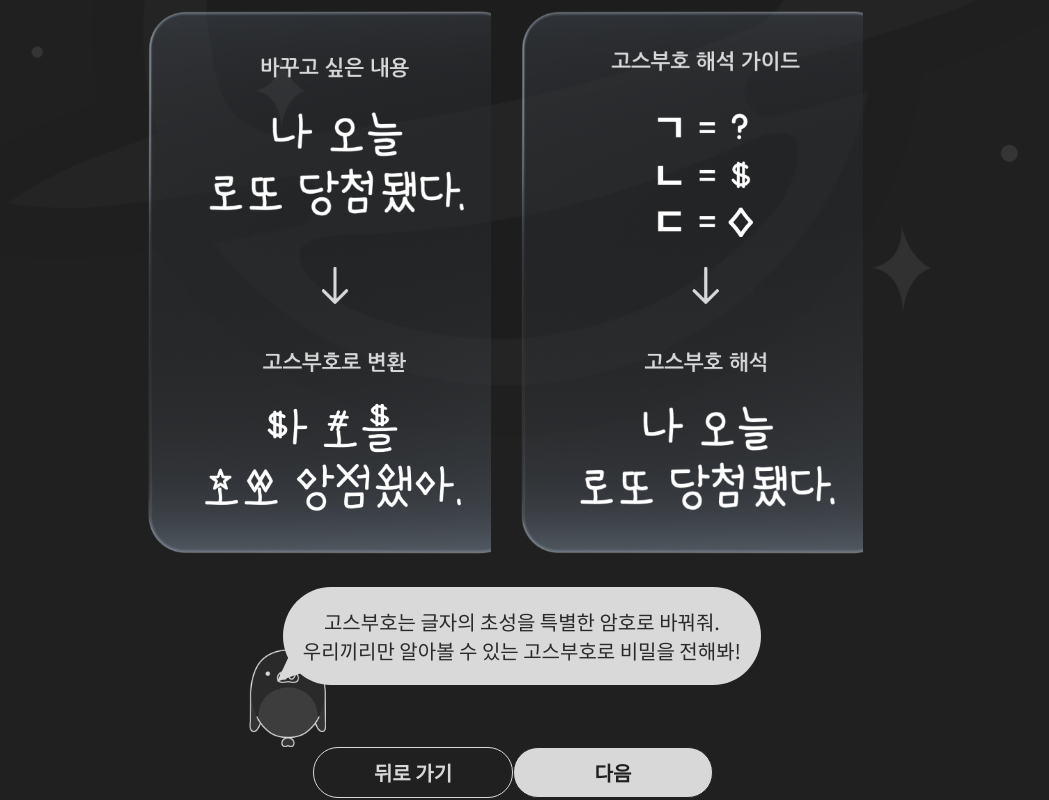
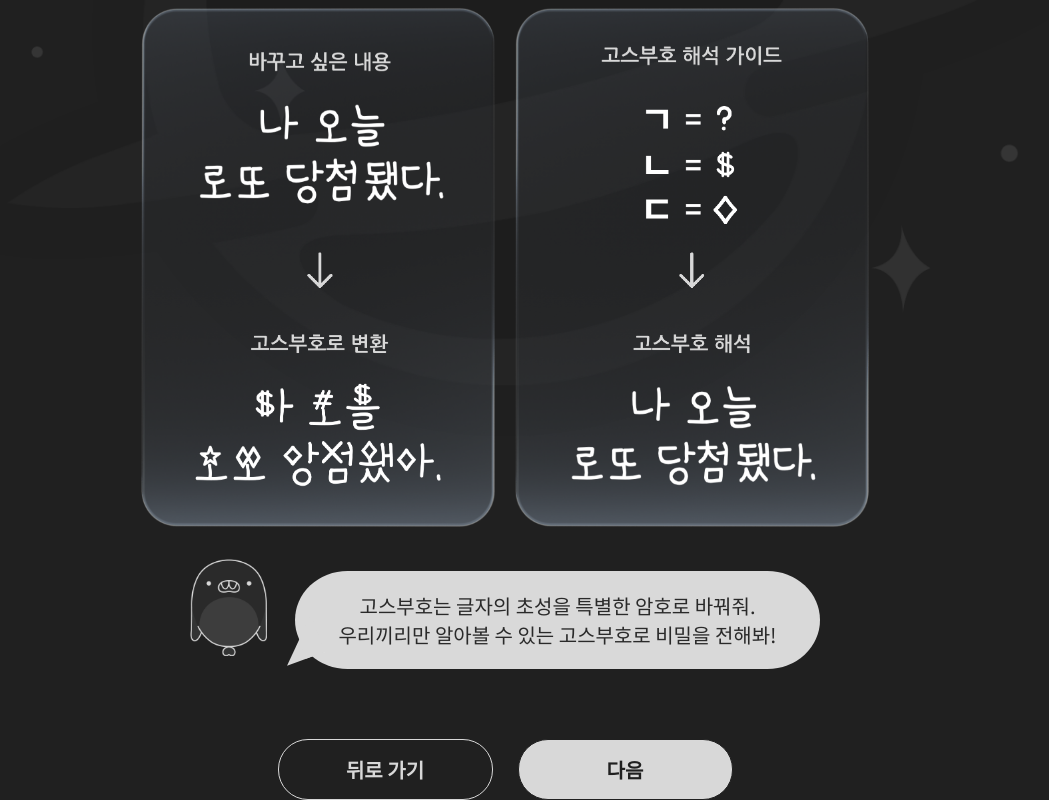
Before and after one commit to hyoie99/React-TeamProject_WhaleSecret, a React (Create React App) app: page /React-Teamproject_WhaleSecret/ghost_page/explain in a window 1280 px wide. Shown: the whole page, without its empty margins (135-1184 px from the left). Built offline with nearby package versions, Linux system fonts and the light colour scheme; a web font is replaced by a local one.

Commit message:
edit UI desgin

```diff
--- a/src/css/createForm_style.module.css
+++ b/src/css/createForm_style.module.css
@@ -12,7 +12,7 @@
 
 .main_div {
   width: 100%;
-  height: 95%;
+  height: 878px;
 
   display: flex;
   flex-direction: column;
@@ -22,8 +22,8 @@
 .input_div {
   /* width: 800px;
   height: 555px; */
-  width: 57%;
-  height: 73%;
+  width: 948px;
+  height: 657px;
   background-image: url("../Img/bg_input.png");
   background-size: cover;
   background-repeat: no-repeat;
@@ -68,30 +68,30 @@
 
 .btns {
   /* background-color: yellowgreen; */
-  width: 50%;
+  width: 455px;
   display: flex;
   justify-content: space-between;
 }
 .btn_back {
-  width: 200px;
+  width: 215px;
   font-size: 20px;
   /* font-weight: bold; */
-  padding: 10px;
+  padding: 15px 40px;
   border: 1px solid #d9d9d9;
-  border-radius: 25px;
+  border-radius: 30px;
   background-color: transparent;
   color: #d9d9d9;
   cursor: pointer;
   font-family: "Noto Sans KR", sans-serif;
 }
 .btn_trans {
-  width: 200px;
+  width: 215px;
   font-size: 20px;
   /* font-weight: bold; */
-  padding: 10px;
+  padding: 15px 40px;
   border-radius: 25px;
   border: 1px solid #202020;
-  border-radius: 25px;
+  border-radius: 30px;
   background-color: #d9d9d9;
   color: #202020;
   cursor: pointer;
@@ -100,8 +100,8 @@
 
 .ghost_whale_div {
   /* background-color: violet; */
-  width: 31.5%;
-  height: 23%;
+  width: 550px;
+  height: 181px;
 
   display: flex;
   justify-content: center;
@@ -119,7 +119,8 @@
   font-size: 20px;
   color: #2a2a2a;
 
-  padding: 20px 30px;
+  width: 444px;
+  padding: 30px;
   border-radius: 15% / 50%;
   z-index: 1;
 }
--- a/src/css/explain_style.module.css
+++ b/src/css/explain_style.module.css
@@ -1,4 +1,8 @@
 @import url("https://fonts.googleapis.com/css2?family=Noto+Sans+KR&display=swap");
+
+* {
+  box-sizing: border-box;
+}
 
 .main_div {
   width: 100vw;
@@ -18,22 +22,25 @@
 
 .explain_card_div {
   /* background-color: blue; */
-  width: 56%;
-  height: 73%;
+  /* width: 56%;
+  height: 73%; */
+  width: 730px;
   display: flex;
   justify-content: space-between;
-  padding-bottom: 25px;
+  padding-bottom: 36px;
 }
 .ex_card1 {
-  width: 48%;
-  height: 100%;
+  width: 357px;
+  height: 535px;
+  padding: 0 20px;
   background-image: url("../Img/ex_card1.png");
   background-repeat: no-repeat;
   background-size: cover;
 }
 .ex_card2 {
-  width: 48%;
-  height: 100%;
+  width: 357px;
+  height: 535px;
+  padding: 0 8px;
   background-image: url("../Img/ex_card2.png");
   background-repeat: no-repeat;
   background-size: cover;
@@ -80,14 +87,17 @@
 }
 
 .explain_div {
-  width: 40%;
-  height: 20%;
+  /* width: 40%;
+  height: 20%; */
+  width: 630px;
+  height: 170px;
   display: flex;
   justify-content: center;
   position: relative;
   /* flex-direction: column; */
 }
 .explain_text {
+  width: 525px;
   position: absolute;
   right: 0;
   top: 0;
@@ -121,18 +131,19 @@
 }
 
 .btns {
-  width: 30%;
+  width: 455px;
   display: flex;
   justify-content: space-between;
+  padding-top: 83px;
 }
 .btn_back {
   font-weight: bold;
   font-size: 20px;
   box-sizing: border-box;
-  width: 200px;
-  padding: 10px 40px;
+  width: 215px;
+  padding: 15px 40px;
   border: #d8d8d8 1px solid;
-  border-radius: 25px;
+  border-radius: 30px;
   color: #d8d8d8;
   background-color: transparent;
   cursor: pointer;
@@ -142,10 +153,10 @@
   font-weight: bold;
   font-size: 20px;
   box-sizing: border-box;
-  width: 200px;
-  padding: 10px 40px;
+  width: 215px;
+  padding: 15px 40px;
   border: #202020 1px solid;
-  border-radius: 25px;
+  border-radius: 30px;
   color: #202020;
   background-color: #d8d8d8;
   cursor: pointer;
--- a/src/css/ghost_style.module.css
+++ b/src/css/ghost_style.module.css
@@ -64,13 +64,13 @@
 .ghost_whale_img {
   width: 77px;
   /* height: 100px; */
-  padding: 50px 0 30px 0;
+  padding: 50px 0 50px 0;
   /* filter: brightness(0) invert(1); */
   /* animation: move_whale 4s infinite linear; */
 }
 
 .ghost_btns {
-  width: 35%;
+  width: 455px;
   display: flex;
   justify-content: space-around;
   padding-top: 50px;
@@ -84,7 +84,7 @@
   border-radius: 30px;
   width: 215px;
   background-color: transparent;
-  padding: 15px 20px;
+  padding: 14px 20px;
   cursor: pointer;
   font-family: "Noto Sans KR", sans-serif;
 }
@@ -97,7 +97,7 @@
   color: #000;
   border: #000 1px solid;
   border-radius: 30px;
-  padding: 15px 20px;
+  padding: 14px 20px;
   cursor: pointer;
   font-family: "Noto Sans KR", sans-serif;
 }
--- a/src/css/main_style.module.css
+++ b/src/css/main_style.module.css
@@ -30,7 +30,7 @@
 
 .first_hidden {
   visibility: hidden;
-  width: 230px;
+  width: 300px;
   position: absolute;
   top: -30px;
   left: 140px;
@@ -38,7 +38,7 @@
 
 .next_hidden {
   opacity: 0;
-  width: 230px;
+  width: 300px;
   position: absolute;
   top: -30px;
   left: 140px;
@@ -47,7 +47,7 @@
 
 .main_whale_bubble {
   /* opacity: 0; */
-  width: 230px;
+  width: 300px;
   /* padding: 20px; */
   position: absolute;
   top: -30px;
--- a/src/css/result_style.module.css
+++ b/src/css/result_style.module.css
@@ -49,8 +49,8 @@
   background-repeat: no-repeat;
   background-size: cover;
   background-position: center;
-  width: 28%;
-  height: 72%;
+  width: 458px;
+  height: 674.73px;
   /* width: 450px;
   height: 675px; */
   animation: rotate_card 9s infinite linear;
@@ -63,11 +63,14 @@
   display: flex;
   flex-direction: column;
   justify-content: space-around;
+  align-items: center;
 }
 .card_title {
+  width: 325px;
   font-size: 24px;
   text-align: center;
   color: #d8d8d8;
+  padding-top: 60px;
 }
 .card_title_user {
   font-size: 32px;
@@ -76,10 +79,14 @@
   /* background-color: blue; */
   font-size: 36px;
   width: 400px;
-  word-break: break-all;
-  /* padding: 0 35px; */
-  padding: 0 40px;
+  height: 243px;
+  word-break: keep-all;
+  line-height: 130%;
   text-align: center;
+
+  display: flex;
+  justify-content: center;
+  align-items: center;
   font-family: "ghost";
   user-select: none;
   color: #d8d8d8;
@@ -95,7 +102,7 @@
 .btns {
   /* background-color: blue; */
   /* height: 70px; */
-  width: 100%;
+  width: 455px;
   display: flex;
   flex-direction: column;
   justify-content: center;
@@ -103,11 +110,11 @@
   /* font-family: "Noto Sans KR", sans-serif; */
 }
 .btns_group1 {
-  width: 32%;
+  width: 100%;
   /* background-color: aqua; */
   display: flex;
   justify-content: space-between;
-  padding-bottom: 30px;
+  padding-bottom: 50px;
 }
 .btn_icon {
   width: 28px;
--- a/src/css/trans_style.module.css
+++ b/src/css/trans_style.module.css
@@ -28,8 +28,8 @@
   background-image: url("../Img/guide_card.png");
   background-size: cover;
   background-repeat: no-repeat;
-  width: 33%;
-  height: 85%;
+  width: 501px;
+  height: 737px;
 }
 
 .guide_title {
@@ -94,7 +94,7 @@
 
 .btns_div {
   /* background-color: blue; */
-  width: 33%;
+  width: 455px;
   display: flex;
   justify-content: space-around;
   padding-top: 30px;
@@ -102,24 +102,24 @@
 .btn_back {
   font-size: 20px;
   font-weight: bold;
-  width: 200px;
+  width: 215px;
   background-color: transparent;
   color: #d9d9d9;
   border: 1px solid #d9d9d9;
   border-radius: 25px;
-  padding: 10px;
+  padding: 14px 20px;
   cursor: pointer;
   font-family: "Noto Sans KR", sans-serif;
 }
 .btn_share {
   font-size: 20px;
   font-weight: bold;
-  width: 200px;
+  width: 215px;
   background-color: #d9d9d9;
   color: #202020;
   border: 1px solid #202020;
   border-radius: 25px;
-  padding: 10px;
+  padding: 14px 20px;
   cursor: pointer;
   font-family: "Noto Sans KR", sans-serif;
 }
--- a/src/routes/SecretHome.js
+++ b/src/routes/SecretHome.js
@@ -38,7 +38,9 @@ function SecretHome() {
             <Link to="/ghost_page" target="_blank">
               <div className={bubbleClassName}>
                 <p className={styles.main_whale_bubble_text}>
-                  안녕! <br />내 이야기 한 번 들어볼래?
+                  비밀 유지를 위해, 이 페이지는 내가 <br />
+                  고스부호로 바꿔버렸어. <br />
+                  무슨 말인지 궁금하면 클릭해봐!
                 </p>
               </div>
             </Link>
```
